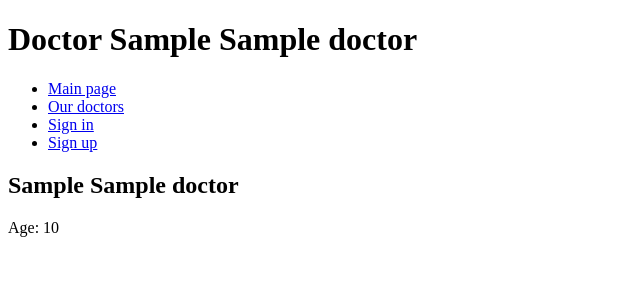
After one commit to Tok736/Site-Health-Harmony, a Flask app: page /doctors/1 in a window 1280 px wide. The commit adds this page. Shown: the top 300 px of the page, without its empty margins (0-640 px from the left). Run offline with Flask 3, Linux system fonts and the light colour scheme; tables that the repository leaves empty hold one stand-in row (values such as "Sample post").

Commit message:
Added doctor page

```diff
--- a/src/view.py
+++ b/src/view.py
@@ -19,3 +19,8 @@ def sign_up():
 def doctors():
     doctors = Doctor.query.all()
     return render_template("doctors.html", doctors=doctors)
+
+@app.route("/doctors/<int:doctor_id>")
+def doctor_page(doctor_id):
+    doctor = Doctor.query.get(doctor_id)
+    return render_template("doctor_page.html", doctor=doctor)
--- /dev/null
+++ b/templates/doctor_page.html
@@ -0,0 +1,10 @@
+{% extends "base.html" %}
+
+{% block title %} Our doctors {% endblock %}
+
+{% block h1_text %} Doctor {{ doctor.first_name }} {{ doctor.second_name }} {% endblock %}
+
+{% block content %}
+<h2>{{ doctor.first_name }} {{ doctor.second_name }}</h2>
+<p>Age: {{ doctor.age }}</p>
+{% endblock %}
--- a/templates/doctors.html
+++ b/templates/doctors.html
@@ -5,9 +5,10 @@
 {% block h1_text %} Our doctors {% endblock %}
 
 {% block content %}
+<h2>Doctors working in our clinic</h2>
 <ul>
 {% for doctor in doctors %}
-    <li>{{ doctor.first_name }} {{ doctor.second_name }} {{ doctor.age }}</li>
+    <li><a href="{{ url_for('doctor_page', doctor_id=doctor.id) }}">{{ doctor.first_name }} {{ doctor.second_name }}</a></li>
 {% endfor %}
 </ul>
 {% endblock %}
```
